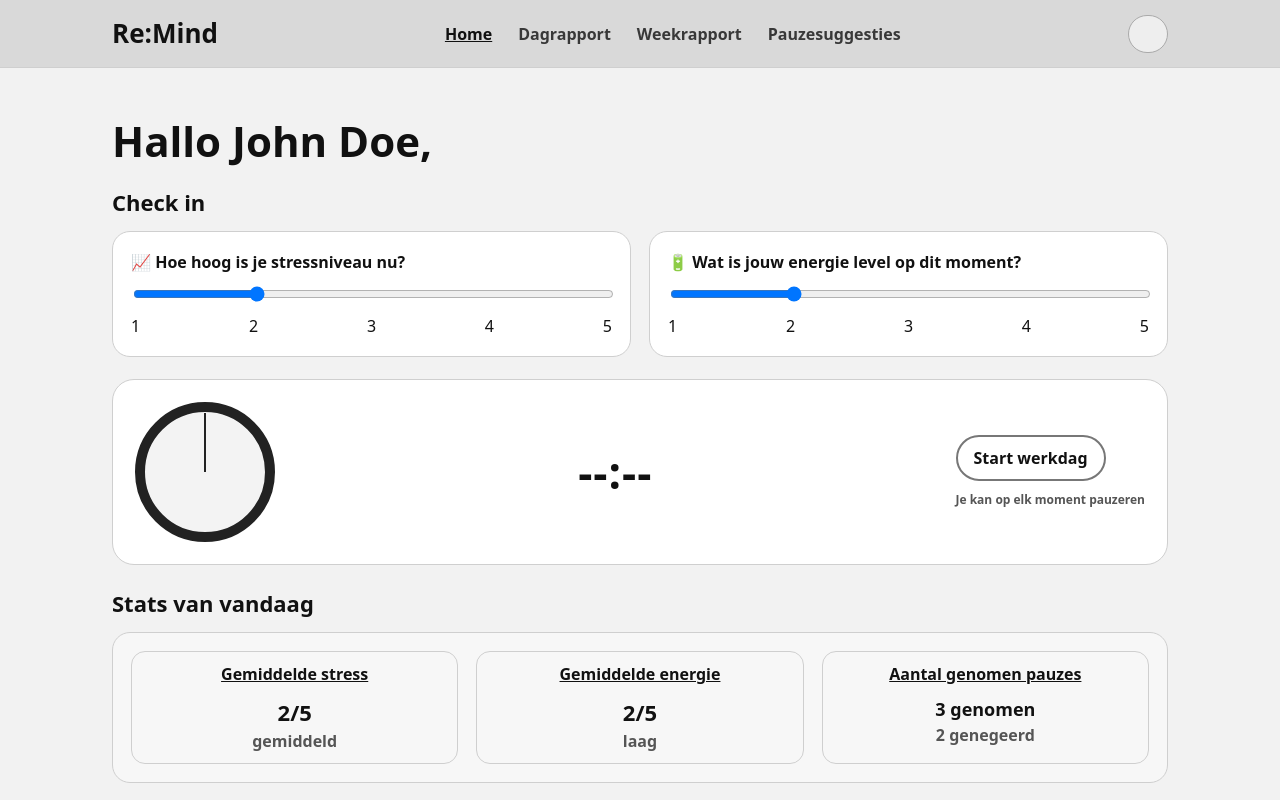
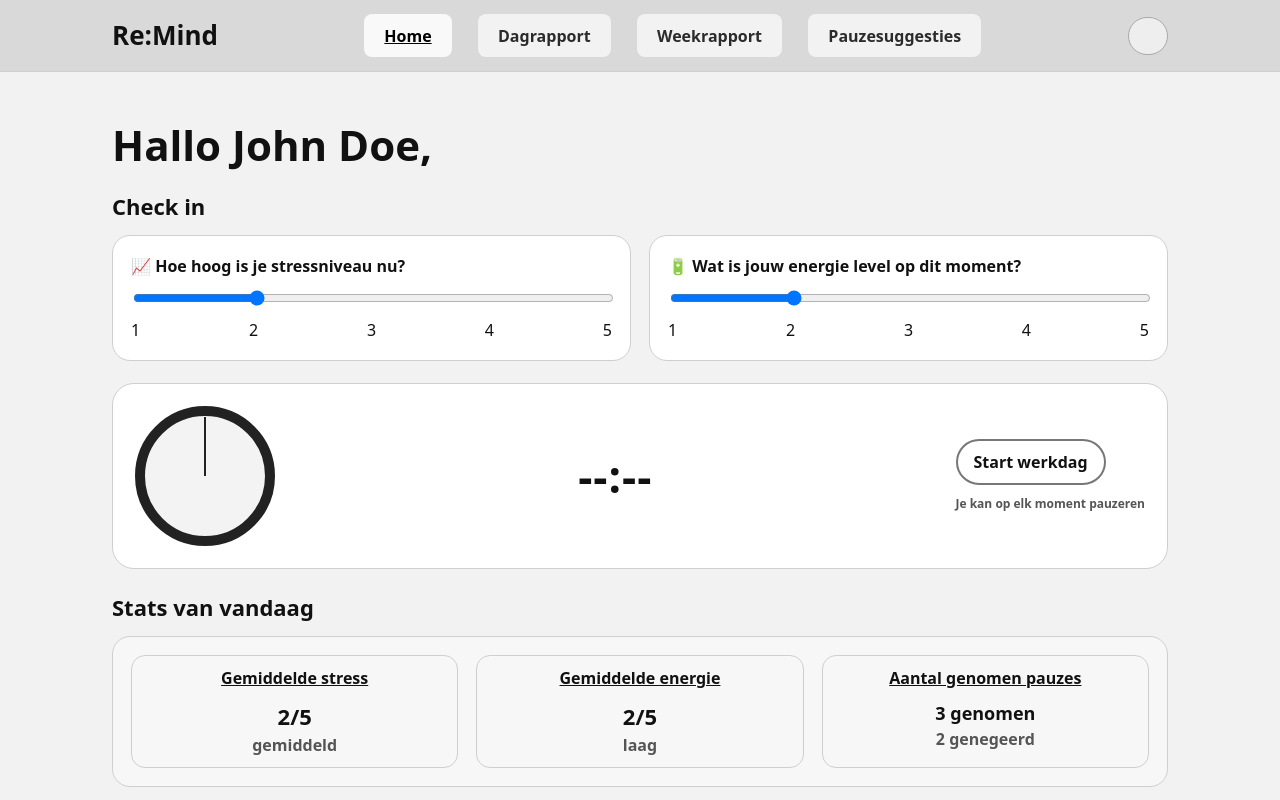
Before and after one commit to MaiteA2005/re-mind_app, a React app in the folder stress-app/frontend/: page / in a window 1280 px wide. Shown: the top 800 px of the page. Built offline with nearby package versions, Linux system fonts and the light colour scheme; the HTML template or start-up script is replaced by a standard one.

Commit message:
feat: implement pause suggestions and update navbar for page navigation

```diff
--- a/stress-app/frontend/src/App.jsx
+++ b/stress-app/frontend/src/App.jsx
@@ -7,9 +7,12 @@ import WorkTimerCard from "./components/WorkTimerCard";
 import StatsCard from "./components/StatsCard1";
 import AdviceCard from "./components/AdviceCard";
 import ExerciseCard from "./components/ExerciseCard";
+import PauseSuggestions from "./components/PauseSuggestions";
 
 export default function App() {
   const [name] = useState("John Doe");
+
+  const [currentPage, setCurrentPage] = useState("home"); // "home" | "pause"
 
   // Check-in
   const [stress, setStress] = useState(2);
@@ -45,7 +48,11 @@ export default function App() {
 
   return (
     <div className="app">
-      <Navbar />
+      <Navbar currentPage={currentPage} setCurrentPage={setCurrentPage} />
+
+       {currentPage === "pause" ? (
+        <PauseSuggestions />
+      ) : (
         <main className="page">
           <h1 className="greeting">Hallo {name},</h1>
 
@@ -86,7 +93,7 @@ export default function App() {
             <ExerciseCard />
           </section>
         </main>
+      )}
     </div>
   );
-
 }
--- a/stress-app/frontend/src/components/Navbar.jsx
+++ b/stress-app/frontend/src/components/Navbar.jsx
@@ -1,6 +1,6 @@
 import "./navbar.css";
 
-export default function Navbar() {
+export default function Navbar({ currentPage, setCurrentPage }) {
   return (
     <header className="nav">
       <div className="navInner">
@@ -9,15 +9,32 @@ export default function Navbar() {
         </div>
 
         <nav className="links">
-          <a className="link active" href="#">Home</a>
-          <a className="link" href="#">Dagrapport</a>
-          <a className="link" href="#">Weekrapport</a>
-          <a className="link" href="#">Pauzesuggesties</a>
+          <button
+            className={`link ${currentPage === "home" ? "active" : ""}`}
+            onClick={() => setCurrentPage("home")}
+            type="button"
+          >
+            Home
+          </button>
+
+          <button className="link" type="button">
+            Dagrapport
+          </button>
+
+          <button className="link" type="button">
+            Weekrapport
+          </button>
+
+          <button
+            className={`link ${currentPage === "pause" ? "active" : ""}`}
+            onClick={() => setCurrentPage("pause")}
+            type="button"
+          >
+            Pauzesuggesties
+          </button>
         </nav>
 
-        <button className="profile" aria-label="Profiel">
-
-        </button>
+        <button className="profile" aria-label="Profiel" type="button"></button>
       </div>
     </header>
   );
--- a/stress-app/frontend/src/components/PauseSuggestions.jsx
+++ b/stress-app/frontend/src/components/PauseSuggestions.jsx
@@ -5,6 +5,7 @@ import PauseCard from "./PauseCard";
 import posture from "../assets/houdingCheck.png";
 import trophy from "../assets/nameOneWin.png";
 import drink from "../assets/drinkPauze.png";
+import handStretch from "../assets/handStretch.png";
 import chest from "../assets/handToChestReset.png";
 import eye from "../assets/oogReset.png";
 import lungs from "../assets/ademhaling.png";
@@ -15,7 +16,7 @@ import visuals from "../assets/relaxingVisuals.png";
 const DATA = [
   { id: "posture", type: "kort", title: "Houding check", icon: posture },
   { id: "win", type: "kort", title: "Name one win", icon: trophy },
-  { id: "handStretch", type: "kort", title: "Hand stretch", icon: hand },
+  { id: "handStretch", type: "kort", title: "Hand stretch", icon: handStretch },
   { id: "chest", type: "kort", title: "Hand to chest reset", icon: chest },
   { id: "drink2", type: "kort", title: "Drink pauze", icon: drink },
   { id: "eye", type: "kort", title: "Oog reset", icon: eye },
--- a/stress-app/frontend/src/components/navbar.css
+++ b/stress-app/frontend/src/components/navbar.css
@@ -22,6 +22,9 @@
   display: flex;
   gap: 26px;
   align-items: center;
+  background: transparent;
+  border: none;
+  cursor: pointer;
 }
 
 .link {
```
Lines whose indentation alone changed are shown as unchanged.
